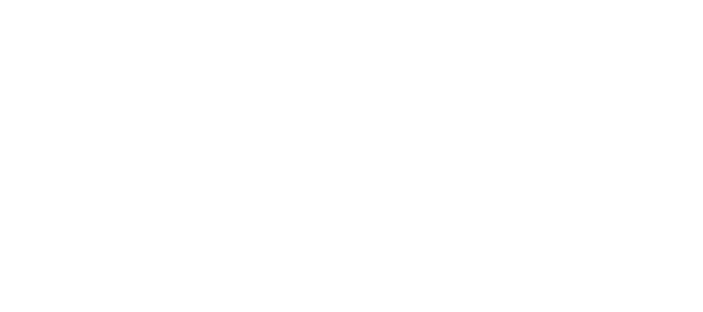
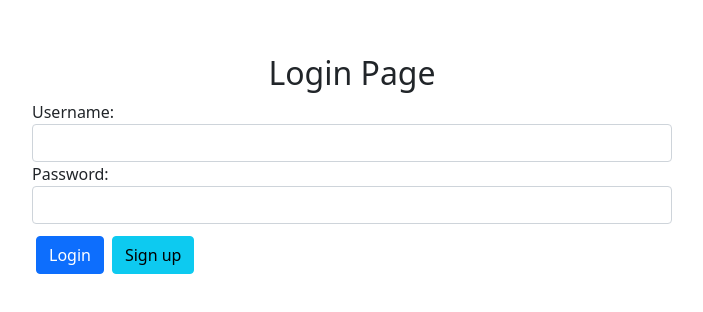
Before and after one commit to reignelcastro/vue-js-proj, a Vue app: page /login in a window 1280 px wide. Before the commit this address had no page. Shown: the part 234-546 px from the top of the page, without its empty margins (288-991 px from the left). Built offline with nearby package versions, Linux system fonts and the light colour scheme.

Commit message:
kick starter

```diff
--- a/src/router/index.js
+++ b/src/router/index.js
@@ -1,6 +1,7 @@
 import { createRouter, createWebHistory } from 'vue-router'
 import HomeView from '../views/HomeView.vue'
 import NoteView from '../views/NoteView.vue'
+import LoginView from '../views/LoginView.vue'
 
 const router = createRouter({
   history: createWebHistory(import.meta.env.BASE_URL),
@@ -16,6 +17,11 @@
       component: NoteView
     },
     {
+      path: '/login',
+      name: 'login',
+      component: LoginView
+    },
+    {
       path: '/about',
       name: 'about',
       // route level code-splitting
--- a/src/views/HomeView.vue
+++ b/src/views/HomeView.vue
@@ -16,5 +16,6 @@
       <button class="btn m-1 btn-info" @click = "counterStore.decrement">-</button>
     </div>
       <RouterLink to="notes">Go to Notes </RouterLink>
+      <RouterLink to="login">Go to Login </RouterLink>
   </div>
 </template>
--- /dev/null
+++ b/src/views/LoginView.vue
@@ -0,0 +1,24 @@
+<script setup>
+
+</script>
+<template>
+
+        <div class="d-flex align-items-center justify-content-center flex-column vh-100">
+            <h2>Login Page</h2>
+            <div class="unm w-50">
+                <label for="username">Username: </label>
+                <input type="text" class="form-control">
+            </div>
+            <div class="pss w-50">
+                <label for="username">Password: </label>
+                <input type="text" class="form-control">
+            </div>
+            <div class="btns mt-2 w-50">
+                <button class="btn m-1 btn-primary">Login</button>
+                <button class="btn m-1 btn-info">Sign up</button>
+            </div>
+        </div>
+
+</template>
+<style scoped>
+</style>
```
